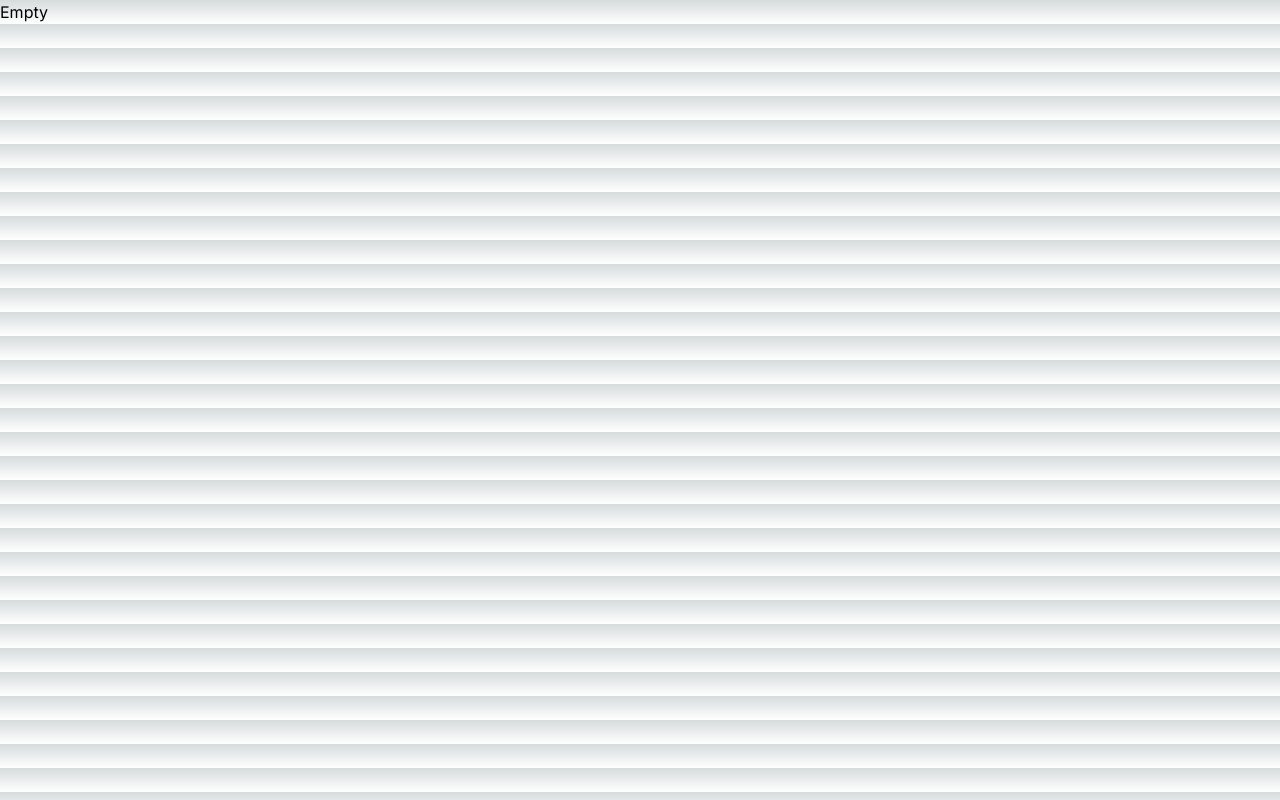
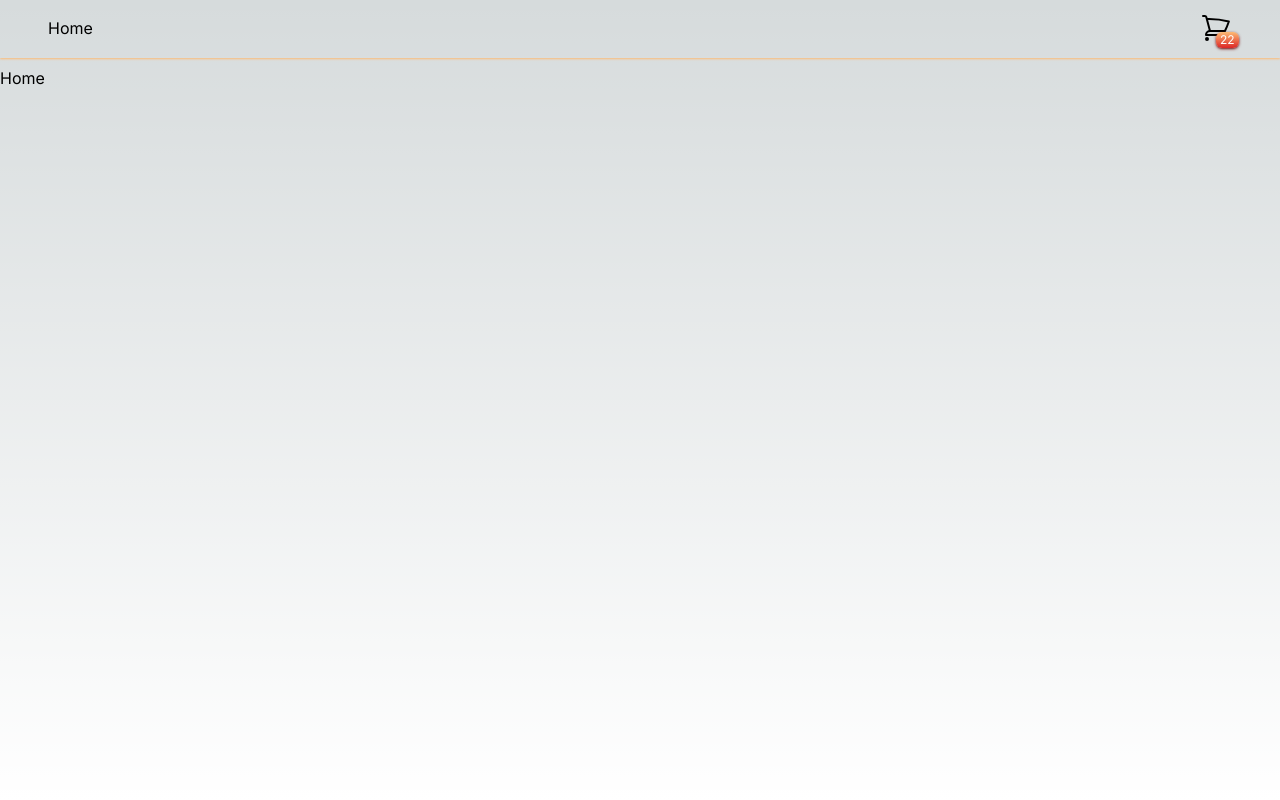
Before and after one commit to M4rYu5/web-dev-practice, a Next.js app in the folder src/store_front_react/: page / in a window 1280 px wide. Built offline with nearby package versions, Linux system fonts and the light colour scheme.

Commit message:
added menu

```diff
--- a/src/store_front_react/app/layout.tsx
+++ b/src/store_front_react/app/layout.tsx
@@ -1,22 +1,26 @@
-import './globals.css'
-import type { Metadata } from 'next'
-import { Inter } from 'next/font/google'
+import SiteMenu from "@/components/SiteMenu";
+import "./globals.css";
+import type { Metadata } from "next";
+import { Inter } from "next/font/google";
 
-const inter = Inter({ subsets: ['latin'] })
+const inter = Inter({ subsets: ["latin"] });
 
 export const metadata: Metadata = {
-  title: 'Store Front in React',
-  description: 'E-Commerce front-end written in React',
-}
+  title: "Store Front in React",
+  description: "E-Commerce front-end written in React",
+};
 
 export default function RootLayout({
   children,
 }: {
-  children: React.ReactNode
+  children: React.ReactNode;
 }) {
   return (
-    <html lang="en">
-      <body className={inter.className}>{children}</body>
+    <html lang="en" style={{ minHeight: "100%" }}>
+      <body className={inter.className}>
+        <SiteMenu />
+        {children}
+      </body>
     </html>
-  )
+  );
 }
--- a/src/store_front_react/app/page.tsx
+++ b/src/store_front_react/app/page.tsx
@@ -3,7 +3,7 @@
 
 const Home = () => {
   return (
-    <span>Empty</span>
+    <span>Home</span>
   )
 }
 
--- /dev/null
+++ b/src/store_front_react/components/SiteMenu.tsx
@@ -0,0 +1,57 @@
+"use client";
+
+import {} from "react";
+
+const navigation = [
+  { name: "Dashboard", href: "#", current: true },
+  { name: "Team", href: "#", current: false },
+  { name: "Projects", href: "#", current: false },
+  { name: "Calendar", href: "#", current: false },
+];
+
+function classNames(...classes: any[]) {
+  return classes.filter(Boolean).join(" ");
+}
+
+const hoverMenuClasses =
+  " border-transparent cursor-pointer border-b-2 hover:shadow hover:border-white hover:border-solid hover:border-b-2 hover:text-red-400 ";
+
+export default function SiteMenu() {
+  return (
+    <div className="shadow-orange-300 shadow-sm mb-2">
+      <nav className="flex justify-between container mx-auto px-8">
+        <div className="flex">
+          <a href="/" className={"pt-4 pl-4 pr-4 pb-2 mb-2" + hoverMenuClasses}>
+            Home
+          </a>
+        </div>
+        <div className="flex my-2">
+          <a
+            href="/checkout"
+            className={
+              "flex w-16 h-full content-center px-4" + hoverMenuClasses
+            }
+          >
+            <svg
+              xmlns="http://www.w3.org/2000/svg"
+              fill="none"
+              viewBox="0 0 24 24"
+              stroke-width="1.5"
+              stroke="currentColor"
+            >
+              <path
+                stroke-linecap="round"
+                stroke-linejoin="round"
+                d="M2.25 3h1.386c.51 0 .955.343 1.087.835l.383 1.437M7.5 14.25a3 3 0 00-3 3h15.75m-12.75-3h11.218c1.121-2.3 2.1-4.684 2.924-7.138a60.114 60.114 0 00-16.536-1.84M7.5 14.25L5.106 5.272M6 20.25a.75.75 0 11-1.5 0 .75.75 0 011.5 0zm12.75 0a.75.75 0 11-1.5 0 .75.75 0 011.5 0z"
+              />
+            </svg>
+
+            <span className="absolute text-xs px-1 self-center translate-x-4 translate-y-3 rounded-md border-solid shadow shadow-red-900 bg-gradient-to-b from-orange-300 to-red-600 text-white">
+              22
+            </span>
+          </a>
+        </div>
+      </nav>
+    </div>
+  );
+}
```
